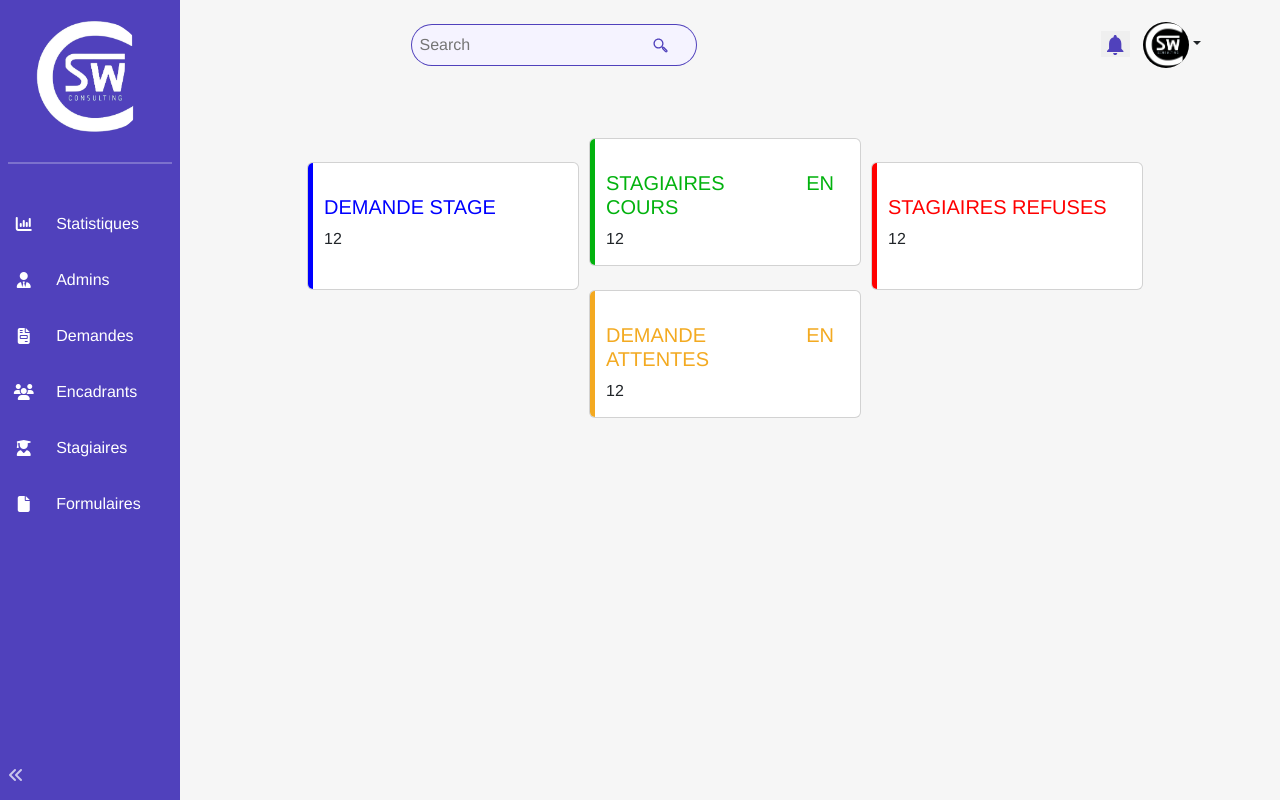
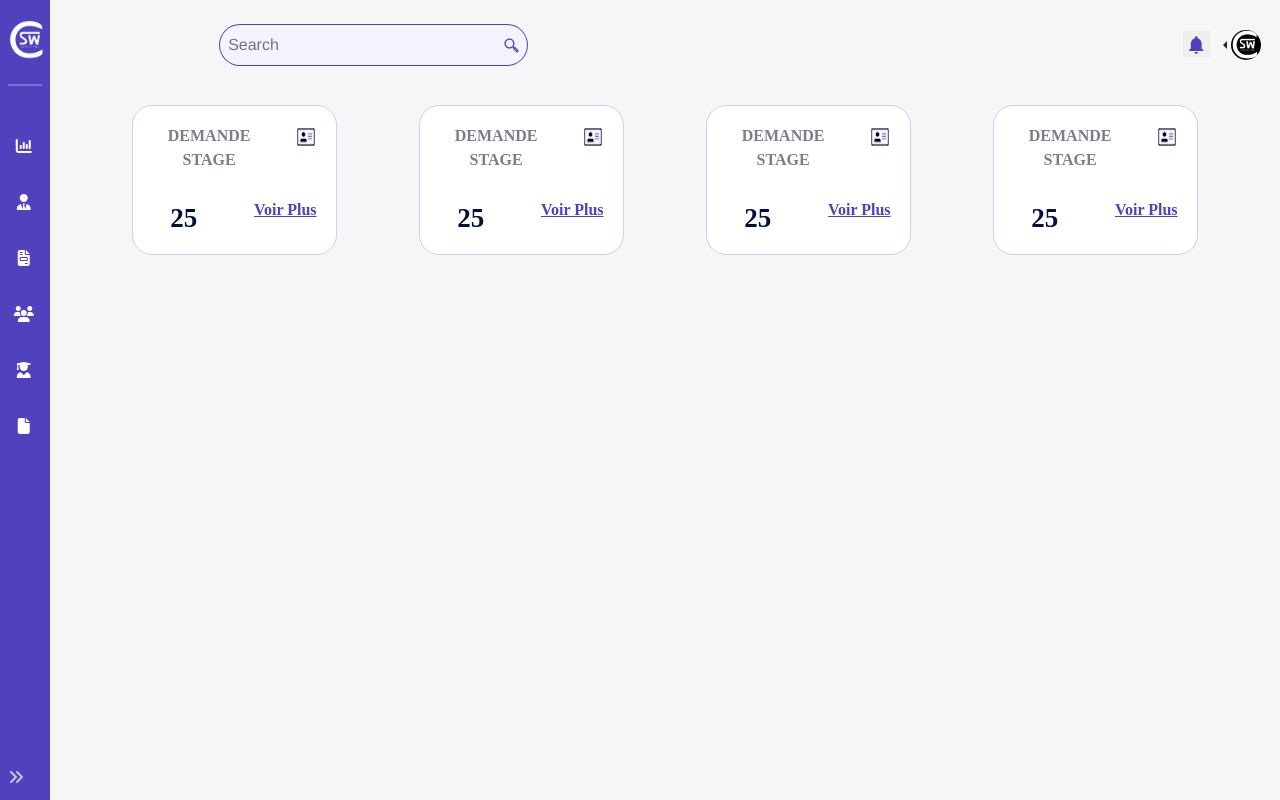
Before and after one commit to nizarchaouch/gestion_de_stagiaires, a Vue app: page /#/ in a window 1280 px wide. Built offline with nearby package versions, Linux system fonts and the light colour scheme.

Commit message:
carddash

```diff
--- /dev/null
+++ b/src/components/carddash/CardDash.vue
@@ -0,0 +1,62 @@
+<template>
+  <div class="card col-md-2 col-10 col-sm-5">
+    <div class="row">
+      <p class="card-title col-md-9 col-7">Demande stage</p>
+      <p class="icon col-md-2 col-5">
+        <svg
+          xmlns="http://www.w3.org/2000/svg"
+          width="18"
+          height="18"
+          viewBox="0 0 18 18"
+          fill="black"
+        >
+          <path
+            d="M16.5 0H1.5C0.671875 0 0 0.863839 0 1.92857V16.0714C0 17.1362 0.671875 18 1.5 18H16.5C17.3281 18 18 17.1362 18 16.0714V1.92857C18 0.863839 17.3281 0 16.5 0ZM16.5 16.0714H1.5V1.92857H16.5V16.0714ZM6.5 9C7.60313 9 8.5 7.84687 8.5 6.42857C8.5 5.01027 7.60313 3.85714 6.5 3.85714C5.39687 3.85714 4.5 5.01027 4.5 6.42857C4.5 7.84687 5.39687 9 6.5 9ZM3.7 14.1429H9.3C9.6875 14.1429 10 13.7973 10 13.3714V12.6C10 11.3223 9.05937 10.2857 7.9 10.2857C7.5625 10.2857 7.31563 10.6071 6.5 10.6071C5.65938 10.6071 5.45625 10.2857 5.1 10.2857C3.94062 10.2857 3 11.3223 3 12.6V13.3714C3 13.7973 3.3125 14.1429 3.7 14.1429ZM11.25 11.5714H14.75C14.8875 11.5714 15 11.4268 15 11.25V10.6071C15 10.4304 14.8875 10.2857 14.75 10.2857H11.25C11.1125 10.2857 11 10.4304 11 10.6071V11.25C11 11.4268 11.1125 11.5714 11.25 11.5714ZM11.25 9H14.75C14.8875 9 15 8.85536 15 8.67857V8.03571C15 7.85893 14.8875 7.71429 14.75 7.71429H11.25C11.1125 7.71429 11 7.85893 11 8.03571V8.67857C11 8.85536 11.1125 9 11.25 9ZM11.25 6.42857H14.75C14.8875 6.42857 15 6.28393 15 6.10714V5.46429C15 5.2875 14.8875 5.14286 14.75 5.14286H11.25C11.1125 5.14286 11 5.2875 11 5.46429V6.10714C11 6.28393 11.1125 6.42857 11.25 6.42857Z"
+            fill="black"
+          />
+        </svg>
+      </p>
+    </div>
+
+    <div class="row">
+      <p class="card-text col-md-6 col-6">25</p>
+      <a href="#" class="col-md-6 col-6">Voir Plus</a>
+    </div>
+  </div>
+</template>
+<style lang="scss" scoped>
+.card {
+  /* text-transform: uppercase;
+  text-align: justify;
+  height: 8em;
+  width: 17rem;
+  padding-top: 1em;
+  cursor: pointer; */
+  fill: #fff;
+  stroke-width: 1px;
+  stroke: #d3cbfb;
+  border-color: #d3cbfb;
+  border-radius: 20px;
+  margin-bottom: 2%;
+  .row {
+    margin-top: 10%;
+  }
+}
+.card-title {
+  color: #797d8c;
+  font-family: Nunito;
+  font-weight: 600;
+  text-transform: uppercase;
+}
+.card-text {
+  color: #04103b;
+  font-family: Nunito;
+  font-size: 27px;
+  font-weight: 700;
+}
+a {
+  color: #5041bc;
+  font-family: Nunito;
+  font-weight: 600;
+}
+</style>
--- a/src/components/profil/ProfilIcon.vue
+++ b/src/components/profil/ProfilIcon.vue
@@ -1,10 +1,10 @@
 <template>
-  <div class="pos">
+  <div class="pos col-4 col-lg-1 col-md-2">
     <button type="button" style="border: none">
       <svg
         class="profil"
         xmlns="http://www.w3.org/2000/svg"
-        width="17"
+        width="15"
         height="20"
         viewBox="0 0 17 20"
         fill="none"
@@ -15,7 +15,7 @@
         />
       </svg>
     </button>
-    <div class="dropdown profil">
+    <div class="dropdown dropstart profil">
       <button
         class="btn dropdown-toggle"
         type="button"
@@ -29,10 +29,7 @@
           alt=""
         />
       </button>
-      <ul
-        class="dropdown-menu dropdown-menu-end dropdown-menu-lg-start"
-        aria-labelledby="dropdownMenuButton1"
-      >
+      <ul class="dropdown-menu" aria-labelledby="dropdownMenuButton1">
         <li><a class="dropdown-item" href="#">Profil</a></li>
         <li><a class="dropdown-item" href="#">Déconnexion</a></li>
       </ul>
@@ -41,13 +38,10 @@
 </template>
 <style>
 img {
-  height: 45.75px;
+  height: 30px;
   border-radius: 50em;
 }
 .profil {
   display: inline-block;
 }
-.pos {
-  margin-right: 6%;
-}
 </style>
--- a/src/components/searchbar/SearchBar.vue
+++ b/src/components/searchbar/SearchBar.vue
@@ -1,12 +1,7 @@
 <template>
-  <form class="m-3">
-    <input
-      class="p-2 inp"
-      type="search"
-      placeholder="Search"
-      aria-label="Search"
-    />
-    <button type="button" class="p-2 bt but">
+  <form class="m-3 col-8 col-lg-11 col-md-10">
+    <input class="p-2" type="search" placeholder="Search" aria-label="Search" />
+    <button type="button" class="p-2 bt">
       <svg
         xmlns="http://www.w3.org/2000/svg"
         width="15"
@@ -22,25 +17,25 @@
   </form>
 </template>
 <style scoped>
-.inp {
+input {
   border-radius: 50rem 0 0 50rem;
   background-color: #f5f3ff;
   border: none;
-  width: 30%;
+  width: 45%;
   border-bottom: #5041bc solid 1px;
   border-top: #5041bc solid 1px;
   border-left: #5041bc solid 1px;
 }
-.but {
+button {
   border-radius: 0 50rem 50rem 0;
   background-color: #f5f3ff;
   border: none;
-  width: 10%;
   border-bottom: #5041bc solid 1px;
   border-top: #5041bc solid 1px;
   border-right: #5041bc solid 1px;
 }
 form {
-  width: 65%;
+  width: 50%;
+  text-align: center;
 }
 </style>
--- a/src/components/sidebar/SideBar.vue
+++ b/src/components/sidebar/SideBar.vue
@@ -86,5 +86,8 @@ export default {
     color: var(--sidebar-item-hover);
     margin-bottom: 2em;
   }
+  @media (max-width: 768px) {
+    width: 50px;
+  }
 }
 </style>
--- a/src/components/sidebar/stat.js
+++ b/src/components/sidebar/stat.js
@@ -1,6 +1,6 @@
 import { ref, computed } from "vue";
 
-export const collapsed = ref(false);
+export const collapsed = ref(true);
 export const toggleSidebar = () => (collapsed.value = !collapsed.value);
 
 export const SIDEBAR_WIDTH = 180;
--- a/src/views/page/HomeView.vue
+++ b/src/views/page/HomeView.vue
@@ -1,99 +1,30 @@
+<script>
+import Card from "@/components/carddash/CardDash";
+export default {
+  name: "HomeView",
+
+  components: { Card },
+};
+</script>
+
 <template>
-  <div class="container mt-5">
-    <div class="card blue">
-      <div class="card-body">
-        <h5 class="card-title" style="color: blue">Demande stage</h5>
-        <p class="card-text">12</p>
-      </div>
-    </div>
-    <div class="card green">
-      <div class="card-body">
-        <h5 class="card-title" style="color: rgb(2, 178, 14)">
-          Stagiaires en cours
-        </h5>
-        <p class="card-text">12</p>
-      </div>
-    </div>
-    <div class="card red">
-      <div class="card-body">
-        <h5 class="card-title" style="color: red">Stagiaires refuses</h5>
-        <p class="card-text">12</p>
-      </div>
-    </div>
-    <div class="card orange">
-      <div class="card-body">
-        <h5 class="card-title" style="color: rgb(243, 170, 33)">
-          demande en attentes
-        </h5>
-        <p class="card-text">12</p>
+  <div class="contianer">
+    <div class="container-fluid">
+      <div class="row">
+        <Card />
+        <Card />
+        <Card />
+        <Card />
       </div>
     </div>
   </div>
 </template>
-<script>
-//import HelloWorld from "@/components/HelloWorld.vue";
 
-export default {
-  name: "HomeView",
-
-  components: {
-    //HelloWorld,
-  },
-};
-</script>
-
-<style scoped>
-div {
-  display: inline-block;
-  margin-right: 10px;
-}
-.card {
-  text-transform: uppercase;
-  text-align: justify;
-  height: 8em;
-  width: 17rem;
-  padding-top: 1em;
-  font-family: "Franklin Gothic Medium", "Arial Narrow", Arial, sans-serif;
-  cursor: pointer;
-}
-.blue::before {
-  content: " ";
-  height: 100%;
-  width: 5px;
-  background: blue;
-  position: absolute;
-  top: 0;
-  left: 0;
-  border-radius: 0.375rem 0 0 0.375rem;
-}
-.green::before {
-  content: " ";
-  height: 100%;
-  width: 5px;
-  background: rgb(2, 178, 14);
-  position: absolute;
-  top: 0;
-  left: 0;
-  border-radius: 0.375rem 0 0 0.375rem;
-}
-.red::before {
-  content: " ";
-  height: 100%;
-  width: 5px;
-  background: red;
-  position: absolute;
-  top: 0;
-  left: 0;
-  border-radius: 0.375rem 0 0 0.375rem;
-}
-.orange::before {
-  content: " ";
-  height: 100%;
-  width: 5px;
-  background: rgb(243, 169, 33);
-  position: absolute;
-  top: 0;
-  left: 0;
-  border-radius: 0.375rem 0 0 0.375rem;
+<style lang="scss" scoped>
+.contianer {
+  margin-top: 15px;
+  .row {
+    justify-content: space-evenly;
+  }
 }
 </style>
```
